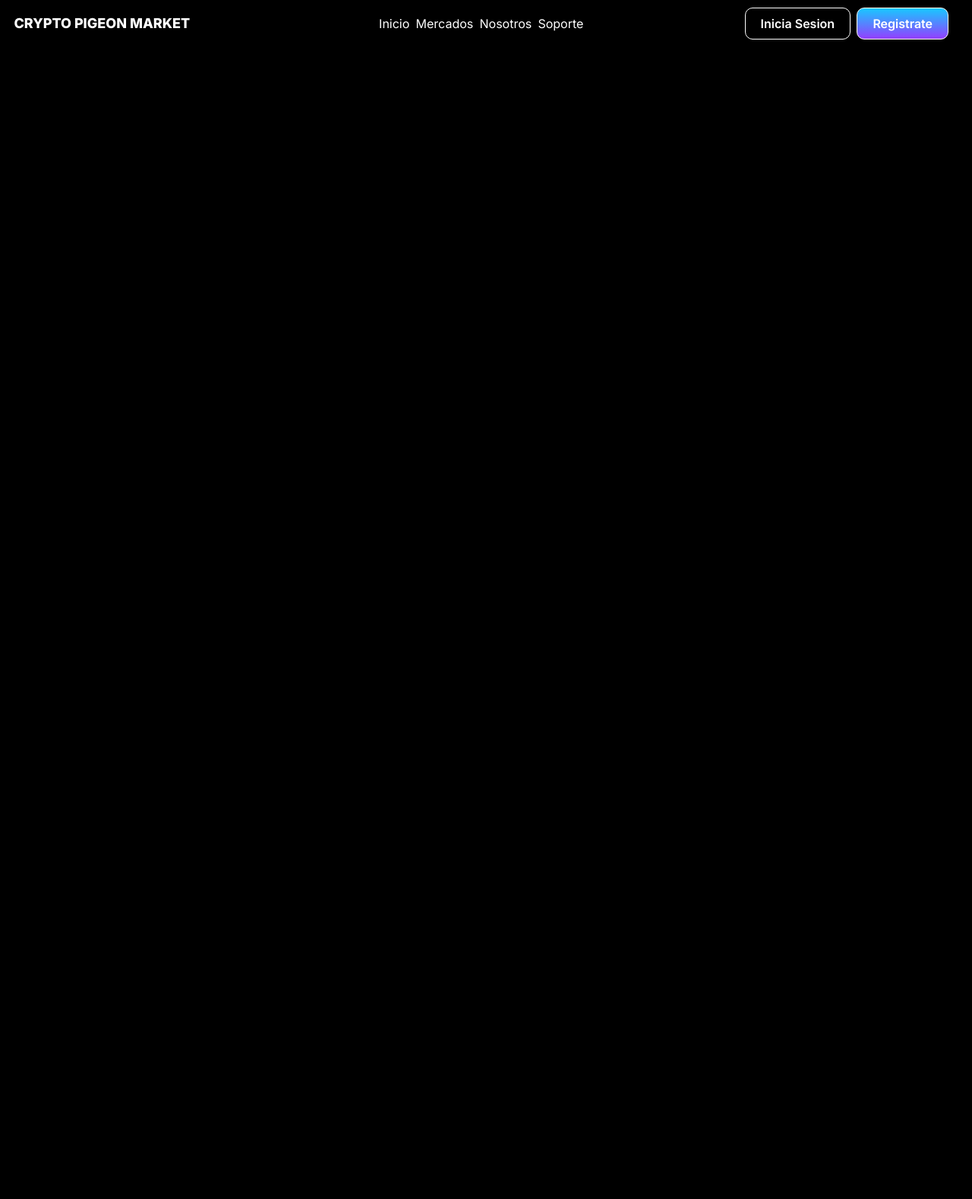
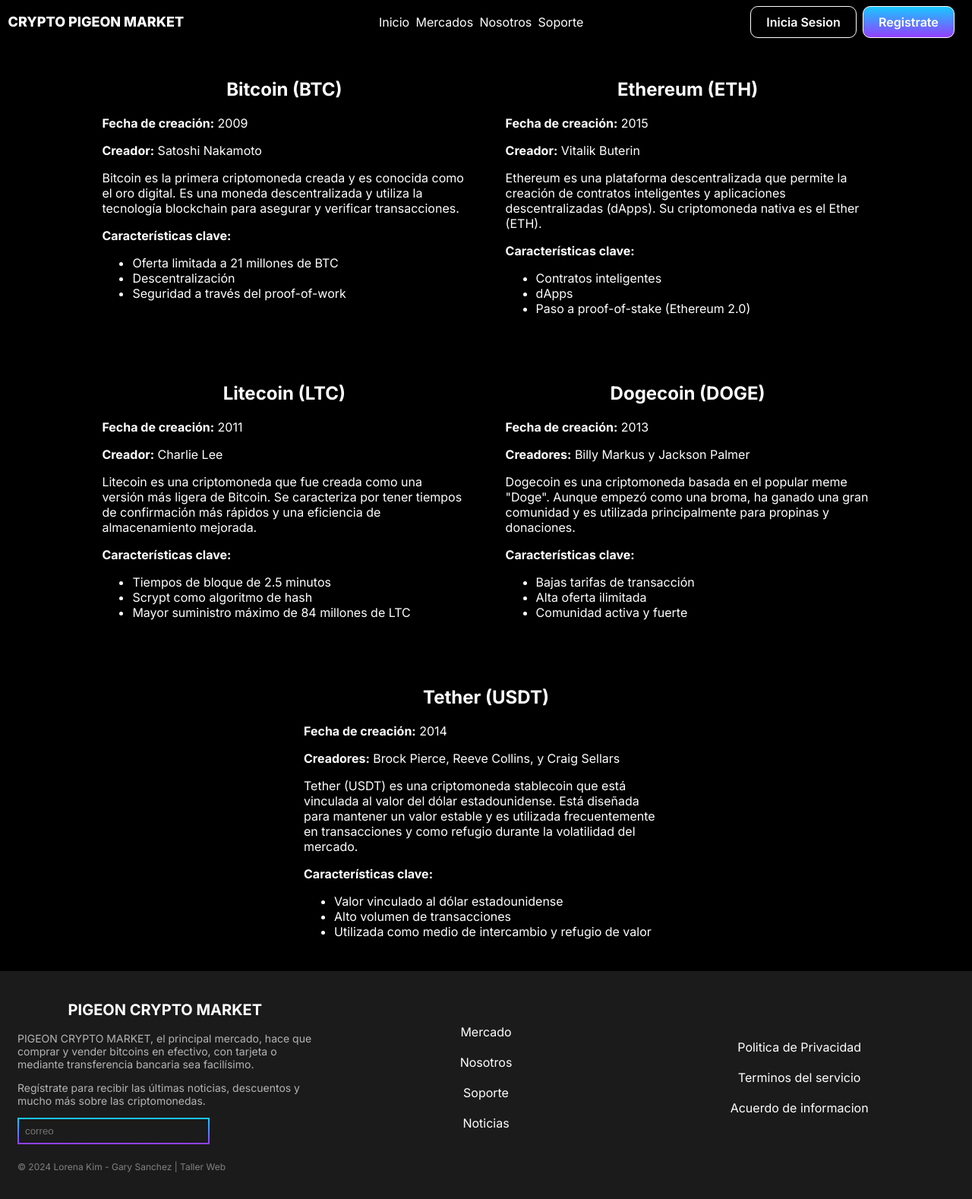
Before and after one commit to SuggarHidden/Taller-de-Prog-Web, a PHP site: page /mercados.html in a window 1280 px wide. Shown: the whole page at 76% size. Before the commit the page ends 52 px from the top, so only its background shows below. Run offline with PHP 8.4, Linux system fonts and the light colour scheme.

Commit message:
corregido algunas cosas y añadido info a mercados

```diff
--- a/mercados.html
+++ b/mercados.html
@@ -3,17 +3,18 @@
   <head>
     <meta charset="UTF-8" />
     <meta name="viewport" content="width=device-width, initial-scale=1.0" />
-    <link rel="shortcut icon" href="/images/favicon.ico" type="image/x-icon" />
-    <link rel="stylesheet" type="text/css" href="/styles/global.css" />
+    <link rel="shortcut icon" href="./images/favicon.ico" type="image/x-icon" />
+    <link rel="stylesheet" type="text/css" href="./styles/global.css" />
+    <link rel="stylesheet" type="text/css" href="./styles/mercados.css" />
     <title>Crypto Pigeon Market</title>
   </head>
   <body>
     <header>
-      <a href="indext.html">
+      <a href="index.html">
         <h1>CRYPTO PIGEON MARKET</h1>
       </a>
       <div id="options">
-        <a href="indext.html">Inicio</a>
+        <a href="index.html">Inicio</a>
         <a href="mercados.html">Mercados</a>
         <a href="nosotros.html">Nosotros</a>
         <a href="soporte.html">Soporte</a>
@@ -23,5 +24,107 @@
         <a href="register.html"><button id="btnRegister">Registrate</button></a>
       </div>
     </header>
+    <div class="crypto-section">
+      <section id="bitcoin">
+        <h2>Bitcoin (BTC)</h2>
+        <p><strong>Fecha de creación:</strong> 2009</p>
+        <p><strong>Creador:</strong> Satoshi Nakamoto</p>
+        <p>Bitcoin es la primera criptomoneda creada y es conocida como el oro digital. Es una moneda descentralizada y utiliza la tecnología blockchain para asegurar y verificar transacciones.</p>
+        <p><strong>Características clave:</strong></p>
+        <ul>
+            <li>Oferta limitada a 21 millones de BTC</li>
+            <li>Descentralización</li>
+            <li>Seguridad a través del proof-of-work</li>
+        </ul>
+      </section>
+      <section id="ethereum">
+        <h2>Ethereum (ETH)</h2>
+        <p><strong>Fecha de creación:</strong> 2015</p>
+        <p><strong>Creador:</strong> Vitalik Buterin</p>
+        <p>Ethereum es una plataforma descentralizada que permite la creación de contratos inteligentes y aplicaciones descentralizadas (dApps). Su criptomoneda nativa es el Ether (ETH).</p>
+        <p><strong>Características clave:</strong></p>
+        <ul>
+            <li>Contratos inteligentes</li>
+            <li>dApps</li>
+            <li>Paso a proof-of-stake (Ethereum 2.0)</li>
+        </ul>
+      </section>
+      <section id="litecoin">
+        <h2>Litecoin (LTC)</h2>
+        <p><strong>Fecha de creación:</strong> 2011</p>
+        <p><strong>Creador:</strong> Charlie Lee</p>
+        <p>Litecoin es una criptomoneda que fue creada como una versión más ligera de Bitcoin. Se caracteriza por tener tiempos de confirmación más rápidos y una eficiencia de almacenamiento mejorada.</p>
+        <p><strong>Características clave:</strong></p>
+        <ul>
+            <li>Tiempos de bloque de 2.5 minutos</li>
+            <li>Scrypt como algoritmo de hash</li>
+            <li>Mayor suministro máximo de 84 millones de LTC</li>
+        </ul>
+      </section>
+      <section id="dogecoin">
+        <h2>Dogecoin (DOGE)</h2>
+        <p><strong>Fecha de creación:</strong> 2013</p>
+        <p><strong>Creadores:</strong> Billy Markus y Jackson Palmer</p>
+        <p>Dogecoin es una criptomoneda basada en el popular meme "Doge". Aunque empezó como una broma, ha ganado una gran comunidad y es utilizada principalmente para propinas y donaciones.</p>
+        <p><strong>Características clave:</strong></p>
+        <ul>
+            <li>Bajas tarifas de transacción</li>
+            <li>Alta oferta ilimitada</li>
+            <li>Comunidad activa y fuerte</li>
+        </ul>
+      </section>
+      <section id="usdt">
+        <h2>Tether (USDT)</h2>
+        <p><strong>Fecha de creación:</strong> 2014</p>
+        <p><strong>Creadores:</strong> Brock Pierce, Reeve Collins, y Craig Sellars</p>
+        <p>Tether (USDT) es una criptomoneda stablecoin que está vinculada al valor del dólar estadounidense. Está diseñada para mantener un valor estable y es utilizada frecuentemente en transacciones y como refugio durante la volatilidad del mercado.</p>
+        <p><strong>Características clave:</strong></p>
+        <ul>
+            <li>Valor vinculado al dólar estadounidense</li>
+            <li>Alto volumen de transacciones</li>
+            <li>Utilizada como medio de intercambio y refugio de valor</li>
+        </ul>
+      </section>
+    </div>
+    <script src="main.js"></script>
   </body>
+  <footer id="main-footer">
+    <table style="width: 100%">
+      <tr>
+        <td class="footer-column">
+          <div>
+            <h2>PIGEON CRYPTO MARKET</h2>
+            <p>
+              PIGEON CRYPTO MARKET, el principal mercado, hace que comprar y
+              vender bitcoins en efectivo, con tarjeta o mediante
+              transferencia bancaria sea facilísimo.
+            </p>
+            <p>
+              Regístrate para recibir las últimas noticias, descuentos y mucho
+              más sobre las criptomonedas.
+            </p>
+            <input type="email" placeholder="correo" />
+            <p class="footer-info">
+              © 2024 Lorena Kim - Gary Sanchez | Taller Web
+            </p>
+          </div>
+        </td>
+        <td class="footer-column">
+          <nav>
+            <a href="/mercados.html">Mercado</a><br />
+            <a href="/nosotros.html">Nosotros</a><br />
+            <a href="/soporte.html">Soporte</a><br />
+            <a href="/noticias.html">Noticias</a><br />
+          </nav>
+        </td>
+        <td class="footer-column">
+          <nav>
+            <a href="/privacity.html">Politica de Privacidad</a><br />
+            <a href="/terms.html">Terminos del servicio</a><br />
+            <a href="/agreement.html">Acuerdo de informacion</a><br />
+          </nav>
+        </td>
+      </tr>
+    </table>
+  </footer>
 </html>
--- a/styles/login.css
+++ b/styles/login.css
@@ -2,7 +2,6 @@ body {
     height: 100%;
     margin: 0;
     color: white;
-
   }
 
 .login-wrap {
--- /dev/null
+++ b/styles/mercados.css
@@ -0,0 +1,34 @@
+body {
+    height: 100%;
+    margin: 0;
+    color: white;
+   }
+
+  h2 {
+    color: white;
+    text-align: center;
+  }
+
+  .crypto-section {
+    display: flex;
+    flex-wrap: wrap;
+    justify-content: center;
+  }
+
+  #bitcoin, #ethereum, #dogecoin, #usdt, #litecoin {
+    padding: 2%;
+    width: 30em;
+  }
+
+  section > div {
+    display: flex;
+    color: white;
+    padding-left: 24%;
+    padding-right: 24%;
+    align-items: center;
+  }
+
+  #crypto {
+    width: 256px;
+    padding: 40px;
+  }
--- a/styles/nosotros.css
+++ b/styles/nosotros.css
@@ -1,3 +1,9 @@
+ body {
+  height: 100%;
+  margin: 0;
+  color: white;
+ }
+
 h2 {
   color: white;
   text-align: center;
```
Also changed, not shown: index.html (renamed from indext.html, +8 -7 lines), login.html (+6 -5 lines), nosotros.html (+6 -5 lines), register.html (+7 -6 lines), soporte.html (+5 -4 lines).
